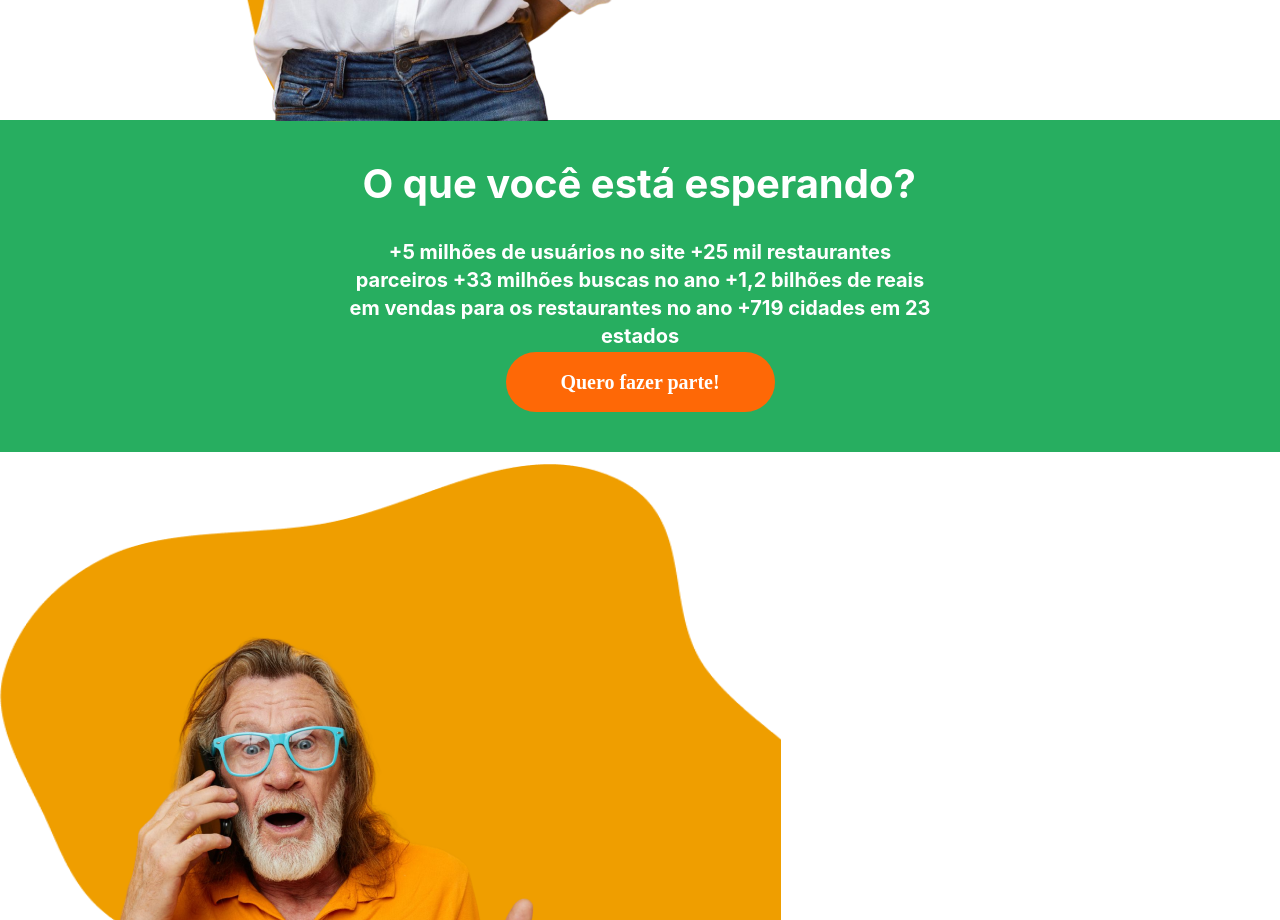
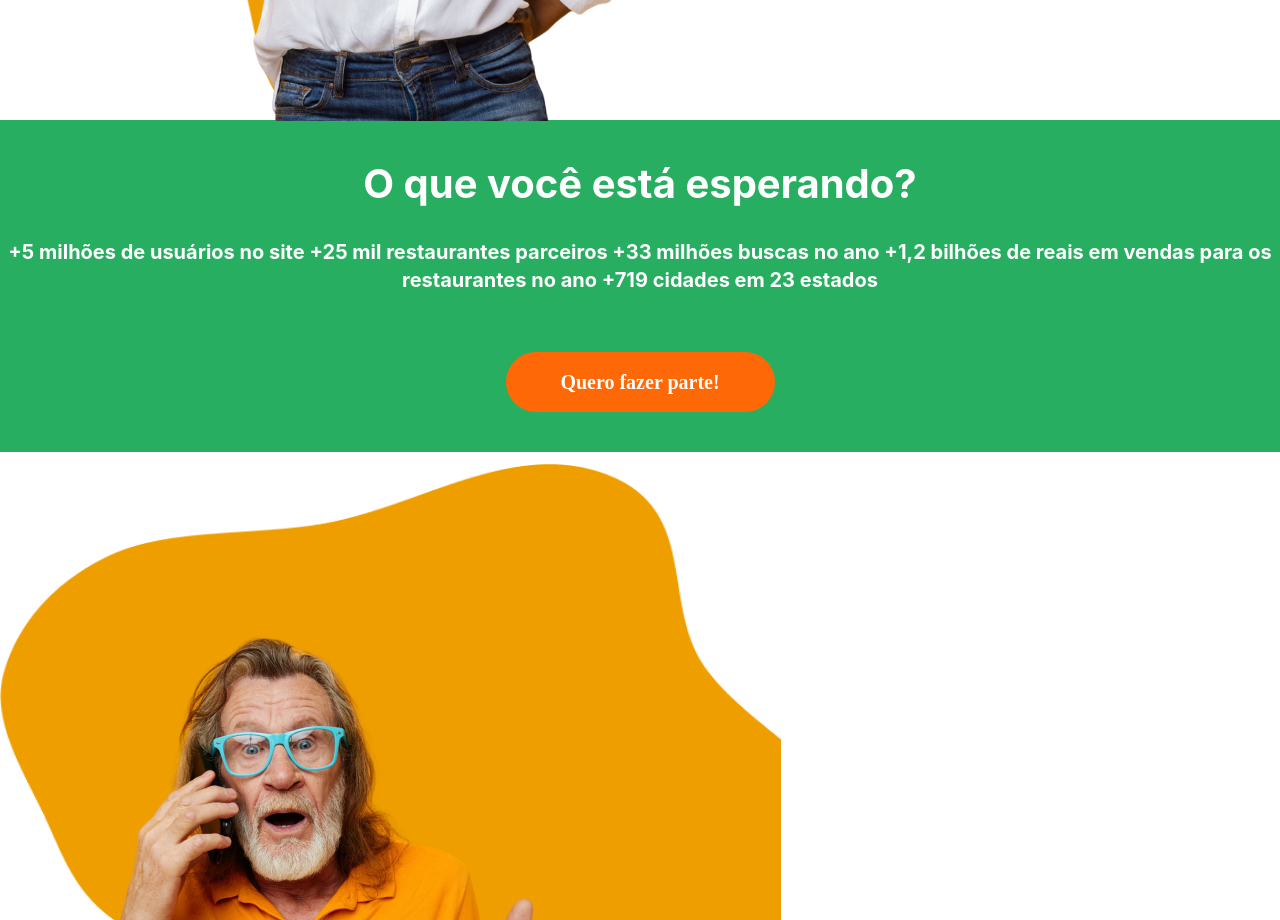
Before and after one commit to elenbrodt/bergamotta_frontend, a React (Create React App) app: page / in a window 1280 px wide. Shown: the part 4940-5860 px from the top of the page. Built offline with nearby package versions, Linux system fonts and the light colour scheme.

Commit message:
update: GreenBanner

```diff
--- a/src/components/GreenBanner/index.tsx
+++ b/src/components/GreenBanner/index.tsx
@@ -6,6 +6,7 @@ interface GreenBannerProps {
     texto: string;
     btn_text: string;
     id?:string;
+    href:string;
 }
 
 function GreenBanner(props: GreenBannerProps) {
@@ -13,7 +14,7 @@ function GreenBanner(props: GreenBannerProps) {
         <div className="banner" id={props.id}>
             <h2 className="bannertitle">{props.title}</h2>
             <p className="bannertext">{props.texto}</p>
-            <Link className="bannerbtn" to="/cadastro">{props.btn_text}</Link>
+            <Link className="bannerbtn" to={props.href}>{props.btn_text}</Link>
         </div>
     );
 }
--- a/src/components/GreenBanner/style.css
+++ b/src/components/GreenBanner/style.css
@@ -3,7 +3,6 @@
     display: flex;
     flex-direction: column;
     justify-content: center;
-    flex-wrap: wrap;
     align-items: center;
     gap: 30px;
     width: 100%;
@@ -11,8 +10,8 @@
 }
 
 .bannertitle {
+    text-align: center;
     margin: 0;
-    width: 555px;
     font-weight: 700;
     font-size: 40px;
     color: #FFFFFF;
@@ -20,7 +19,6 @@
 
 .bannertext {
     margin: 0;
-    width: 590px;
     height: 84px;
     font-weight: 700;
     font-size: 20px;
```
